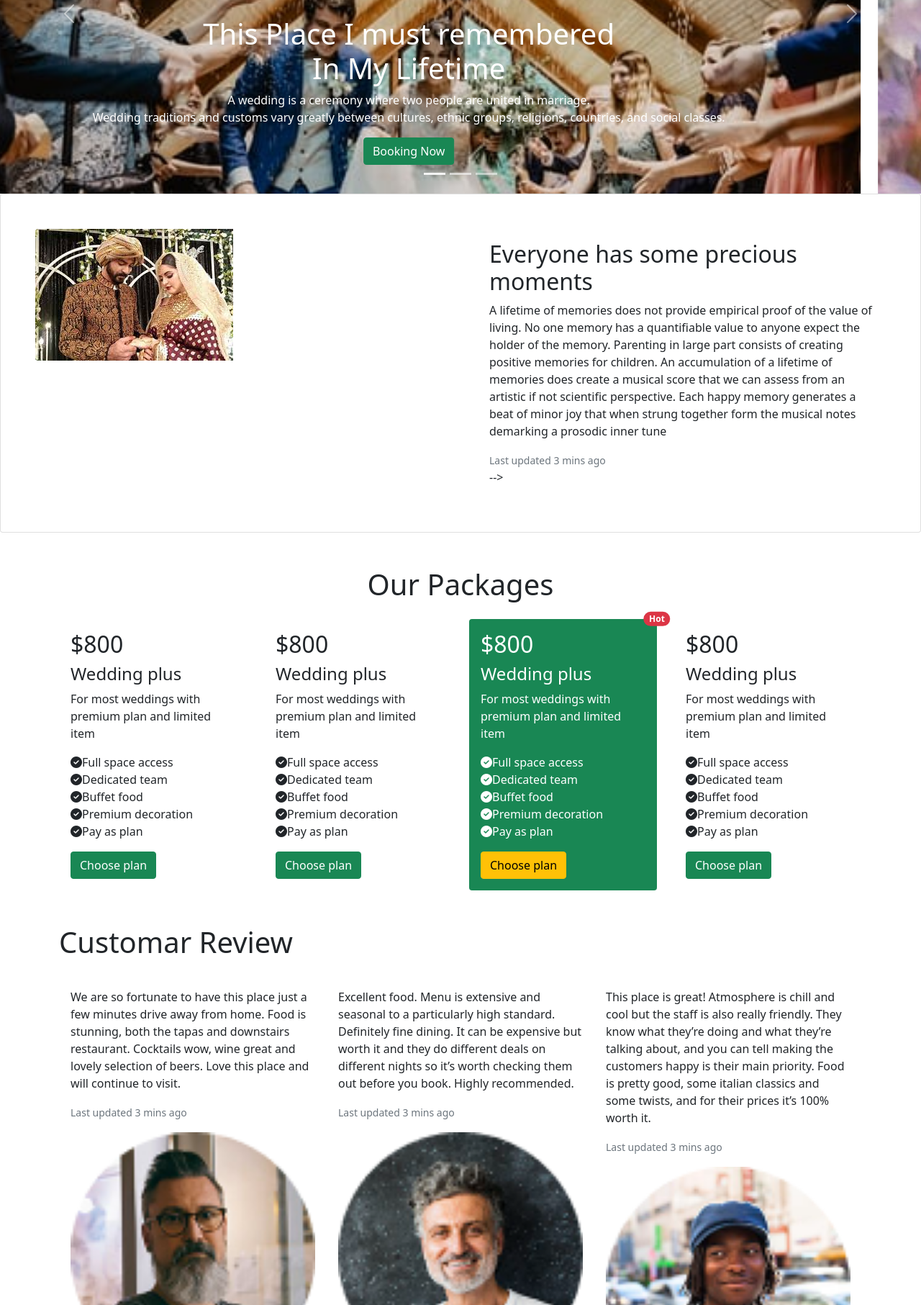
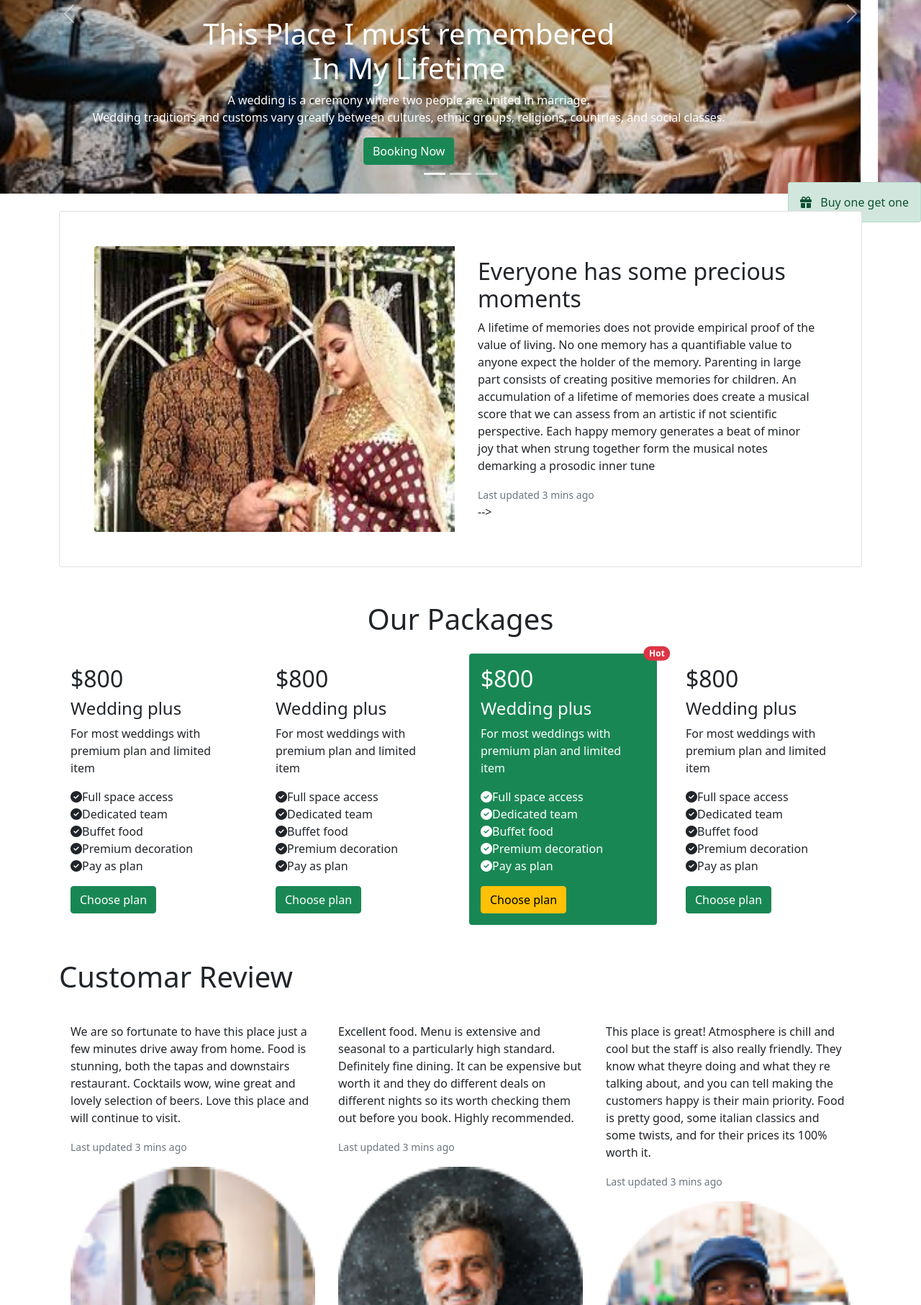
Before and after one commit to Nmakhdum/Convention-center-Nmakhdum, a plain HTML site: page index.html in a window 1280 px wide. Shown: the part 287-2100 px from the top of the page at 72% size. Drawn offline with nearby package versions, Linux system fonts and the light colour scheme.

Commit message:
gift add

```diff
--- a/index.html
+++ b/index.html
@@ -82,16 +82,20 @@
 
 
     </header>
+    <div class="mx-auto text-end">
+      <span class="alert alert-success  " role="alert">
+        <i class="fas fa-gift me-2"></i> Buy one get one
+      </span>
+    </div>
+    <!-- precious moment.------------------------.../// -->
 
-
-
-    <section class="">
+    <section class=" container">
       <div class="card mb-3 px-5 py-5" >
-        <div class="row g-5">
-          <div class="col-md-6">
-            <img src="images/download.jfif " class="img-fluid rounded-start" alt="...">
+        <div class="d-flex gap-3">
+          <div class="w-50">
+            <img src="images/download.jfif " class="img-fluid rounded-start h-100" alt="...">
           </div>
-          <div class="col-md-6">
+          <div class="w-50">
             <div class="card-body">
               <h2 class="card-title">Everyone has some precious moments</h2>
               <p class="card-text ">A lifetime of memories does not provide empirical proof of the value of living. No one memory has a quantifiable value to anyone expect the holder of the memory. Parenting in large part consists of creating positive memories for children. An accumulation of a lifetime of memories does create a musical score that we can assess from an artistic if not scientific perspective. Each happy memory generates a beat of minor joy that when strung together form the musical notes demarking a  prosodic inner tune</p>
@@ -210,7 +214,7 @@
 
         <div class="card-body">
 
-          <p class="card-text">Excellent food. Menu is extensive and seasonal to a particularly high standard. Definitely fine dining. It can be expensive but worth it and they do different deals on different nights so it’s worth checking them out before you book. Highly recommended.</p>
+          <p class="card-text">Excellent food. Menu is extensive and seasonal to a particularly high standard. Definitely fine dining. It can be expensive but worth it and they do different deals on different nights so its worth checking them out before you book. Highly recommended.</p>
           <p class="card-text"><small class="text-muted">Last updated 3 mins ago</small></p>
           <img src="images/person 2.png" class="card-img-top" alt="...">
           <h5 class="card-title text-center">Jone Drake
@@ -222,7 +226,7 @@
 
         <div class="card-body">
 
-          <p class="card-text"> This place is great! Atmosphere is chill and cool but the staff is also really friendly. They know what they’re doing and what they’re talking about, and you can tell making the customers happy is their main priority. Food is pretty good, some italian classics and some twists, and for their prices it’s 100% worth it.</p>
+          <p class="card-text"> This place is great! Atmosphere is chill and cool but the staff is also really friendly. They know what theyre doing and what they re talking about, and you can tell making the customers happy is their main priority. Food is pretty good, some italian classics and some twists, and for their prices its 100% worth it.</p>
           <p class="card-text"><small class="text-muted">Last updated 3 mins ago</small></p>
           <img src="images/person 3.png" class="card-img-top" alt="...">
           <h5 class="card-title text-center" > Cret Yater
```
